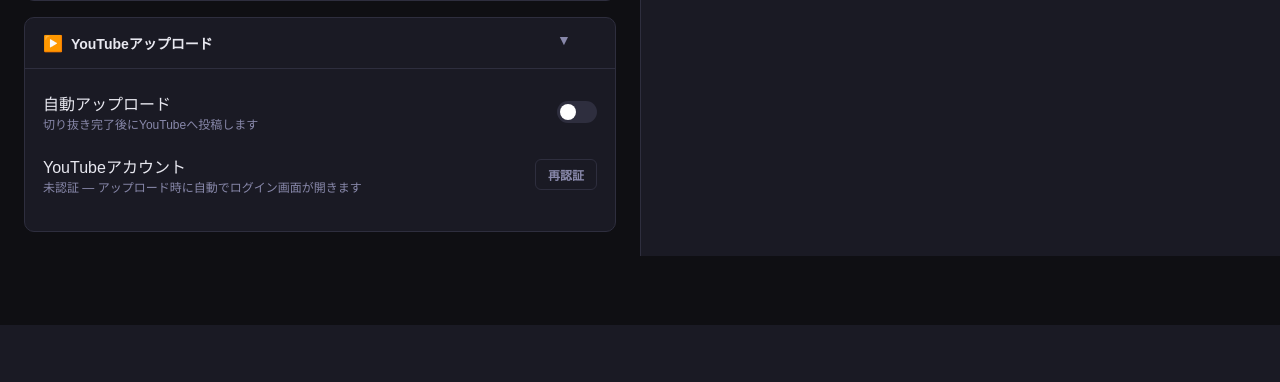
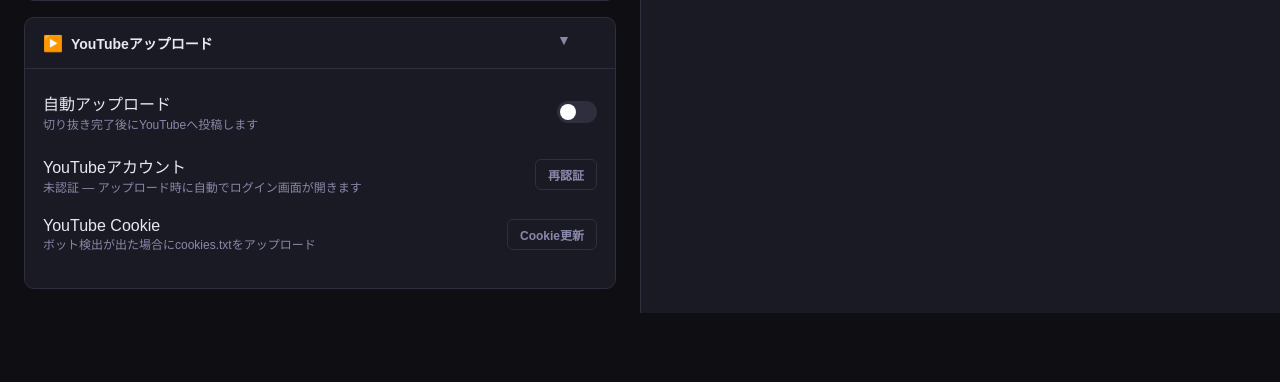
Before and after one commit to morip1119-lab/auto-youtube-kirinuki, a FastAPI app: page / in a window 1280 px wide. Shown: the part 1386-1768 px from the top of the page. Before the commit the page ends 1711 px from the top, so only its background shows below. Run offline with FastAPI, Linux system fonts and the light colour scheme; some libraries are stand-ins or nearby versions.

Commit message:
ボット検出対策: Android クライアント優先 + WebUI から Cookie 更新ボタン追加
Made-with: Cursor

```diff
--- a/api/server.py
+++ b/api/server.py
@@ -7,7 +7,7 @@ import asyncio
 from pathlib import Path
 from typing import Optional
 
-from fastapi import FastAPI, WebSocket, WebSocketDisconnect, HTTPException, BackgroundTasks, Request, Response
+from fastapi import FastAPI, WebSocket, WebSocketDisconnect, HTTPException, BackgroundTasks, Request, Response, UploadFile, File
 from fastapi.staticfiles import StaticFiles
 from fastapi.responses import HTMLResponse, FileResponse, RedirectResponse, JSONResponse
 from fastapi.middleware.cors import CORSMiddleware
@@ -355,6 +355,17 @@ async def get_youtube_token_status():
     return {"authenticated": token_path.exists()}
 
 
+@app.post("/api/cookies/upload")
+async def upload_cookies(file: UploadFile = File(...)):
+    """cookies.txt をアップロードして YOUTUBE_COOKIES_FILE に保存する"""
+    cookie_path = Path(os.environ.get("YOUTUBE_COOKIES_FILE", "youtube_cookies.txt"))
+    cookie_path.parent.mkdir(parents=True, exist_ok=True)
+    content = await file.read()
+    cookie_path.write_bytes(content)
+    os.environ["YOUTUBE_COOKIES_FILE"] = str(cookie_path)
+    return {"path": str(cookie_path), "size": len(content)}
+
+
 @app.get("/api/settings")
 async def get_settings():
     """現在の環境設定を返す（APIキー有無など）"""
--- a/templates/index.html
+++ b/templates/index.html
@@ -692,6 +692,16 @@
           </div>
           <button class="btn btn-outline btn-sm" onclick="reauth()" id="reauth-btn">再認証</button>
         </div>
+        <div class="toggle-row" style="margin-bottom:14px;">
+          <div>
+            <div>YouTube Cookie</div>
+            <div class="sub">ボット検出が出た場合にcookies.txtをアップロード</div>
+          </div>
+          <label style="display:flex;align-items:center;gap:8px;">
+            <input type="file" id="cookie-file-input" accept=".txt" style="display:none" onchange="uploadCookieFile(this)">
+            <button class="btn btn-outline btn-sm" onclick="document.getElementById('cookie-file-input').click()">Cookie更新</button>
+          </label>
+        </div>
 
         <div class="upload-section" id="upload-section">
           <div class="form-group">
@@ -932,6 +942,16 @@
               <div class="sub" id="batch-auth-status-label">認証状態を確認中...</div>
             </div>
             <button class="btn btn-outline btn-sm" onclick="reauth()">再認証</button>
+          </div>
+          <div class="toggle-row" style="margin-bottom:14px;">
+            <div>
+              <div>YouTube Cookie</div>
+              <div class="sub">ボット検出が出た場合にcookies.txtをアップロード</div>
+            </div>
+            <label style="display:flex;align-items:center;gap:8px;">
+              <input type="file" id="batch-cookie-file-input" accept=".txt" style="display:none" onchange="uploadCookieFile(this)">
+              <button class="btn btn-outline btn-sm" onclick="document.getElementById('batch-cookie-file-input').click()">Cookie更新</button>
+            </label>
           </div>
           <div id="batch-upload-section" class="upload-section">
             <div class="form-group">
@@ -1968,6 +1988,25 @@ async function checkAuthStatus() {
   } catch (_) {}
 }
 
+async function uploadCookieFile(input) {
+  const file = input.files[0];
+  if (!file) return;
+  const formData = new FormData();
+  formData.append('file', file);
+  try {
+    const res = await fetch('/api/cookies/upload', { method: 'POST', body: formData });
+    const data = await res.json();
+    if (res.ok) {
+      alert('Cookie を更新しました。ファイル: ' + data.path);
+    } else {
+      alert('エラー: ' + (data.detail || JSON.stringify(data)));
+    }
+  } catch (e) {
+    alert('アップロードエラー: ' + e.message);
+  }
+  input.value = '';
+}
+
 async function reauth() {
   if (!confirm('YouTube認証をリセットします。\n次のアップロード時にGoogleアカウント選択画面が開きます。\nよろしいですか？')) return;
   const btn = document.getElementById('reauth-btn');
```
Also changed, not shown: src/downloader.py (+16 -1 lines).
